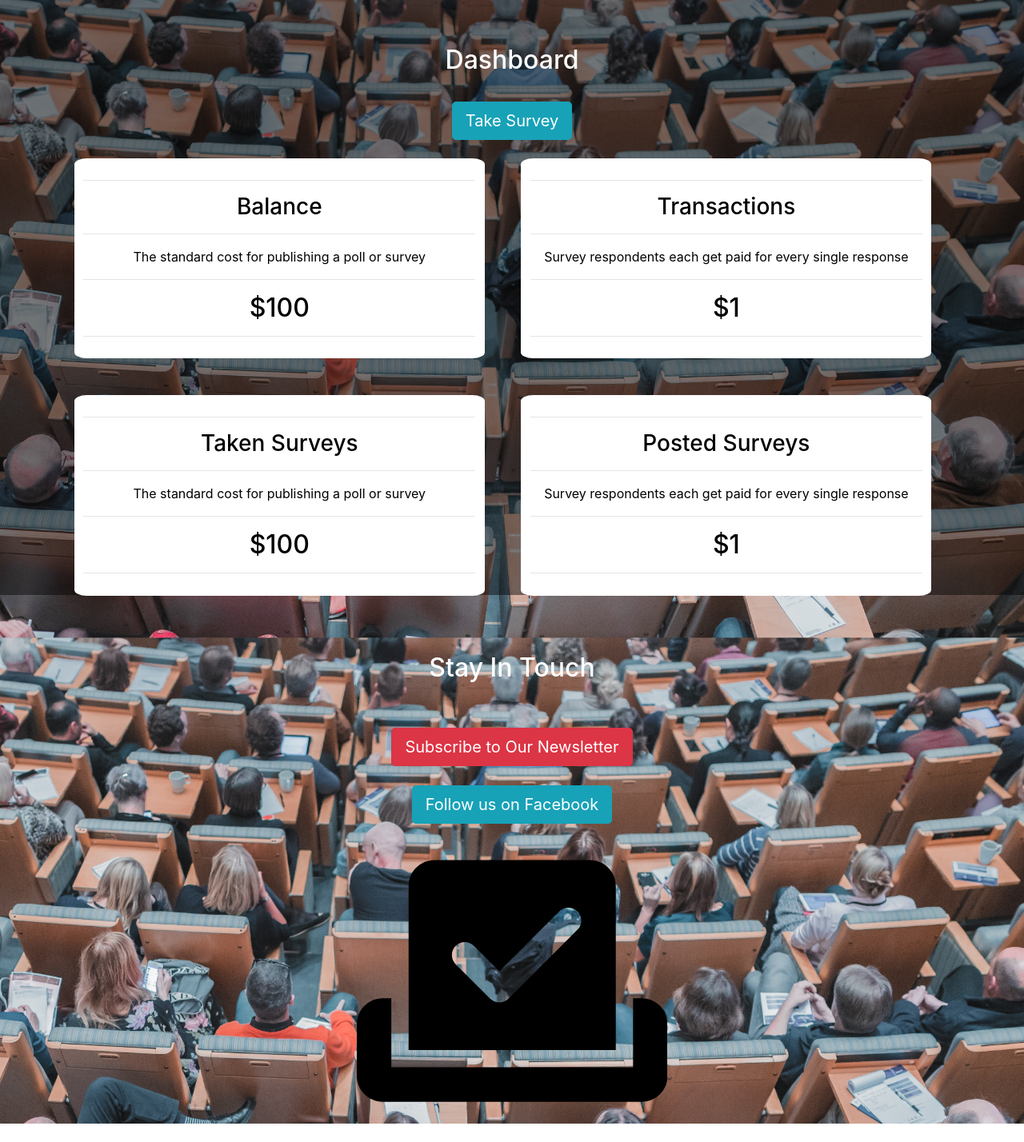
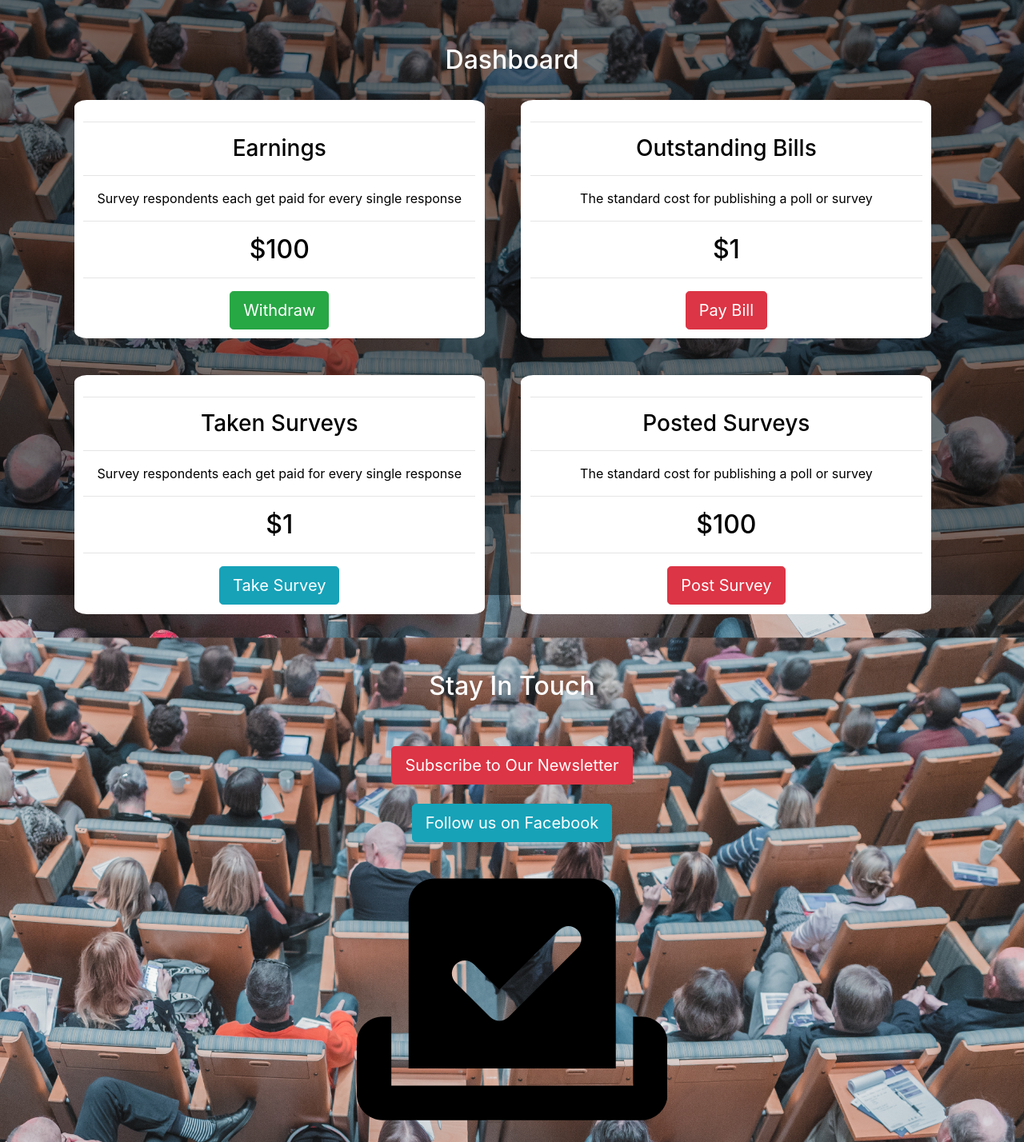
Before and after one commit to Radee1/vote, a Django app: page /accounts/dashboard/ in a window 1280 px wide. Shown: the part 56-1484 px from the top of the page at 80% size. Before the commit the page ends 1461 px from the top, so only its background shows below. Run offline with Django 3.2, Linux system fonts and the light colour scheme; some libraries are stand-ins or nearby versions.

Commit message:
Redesigned dashboard layout

```diff
--- a/accounts/templates/accounts/dashboard.html
+++ b/accounts/templates/accounts/dashboard.html
@@ -9,27 +9,34 @@
         <div class="col">
             <div id="home-content">
                 <h2>Dashboard</h2>
-                <hr>
-                <a class="btn btn-info btn-lg" href="{% url 'polls:list' %}" role="button">Take Survey</a>
-
                 <div class="row">
                     <div class="pricing">
                         <hr>
-                        <h3>Balance</h3>
+                        <h3>Earnings</h3>
+                        <hr>
+                        <p>Survey respondents each get paid for every single response</p>
+                        <hr>
+                        <h2>$100</h2>
+                        <hr>
+                        <a href="#">
+                            <button class="btn btn-lg btn-success">
+                                Withdraw
+                            </button>
+                        </a>
+                    </div>
+                    <div class="pricing">
+                        <hr>
+                        <h3>Outstanding Bills</h3>
                         <hr>
                         <p>The standard cost for publishing a poll or survey </p>
                         <hr>
-                        <h2>$100</h2>
-                        <hr>
-                    </div>
-                    <div class="pricing">
-                        <hr>
-                        <h3>Transactions</h3>
-                        <hr>
-                        <p>Survey respondents each get paid for every single response</p>
-                        <hr>
                         <h2>$1</h2>
                         <hr>
+                        <a href="#">
+                            <button class="btn btn-lg btn-danger">
+                                Pay Bill
+                            </button>
+                        </a>
                     </div>
                 </div>
                 <div class="row">
@@ -37,19 +44,21 @@
                         <hr>
                         <h3>Taken Surveys</h3>
                         <hr>
-                        <p>The standard cost for publishing a poll or survey </p>
+                        <p>Survey respondents each get paid for every single response</p>
                         <hr>
-                        <h2>$100</h2>
+                        <h2>$1</h2>
                         <hr>
+                        <a class="btn btn-info btn-lg" href="{% url 'polls:list' %}" role="button">Take Survey</a>
                     </div>
                     <div class="pricing">
                         <hr>
                         <h3>Posted Surveys</h3>
                         <hr>
-                        <p>Survey respondents each get paid for every single response</p>
+                        <p>The standard cost for publishing a poll or survey </p>
                         <hr>
-                        <h2>$1</h2>
+                        <h2>$100</h2>
                         <hr>
+                        <a class="btn btn-danger btn-lg" href="#" role="button">Post Survey</a>
                     </div>
                 </div>
 
```
